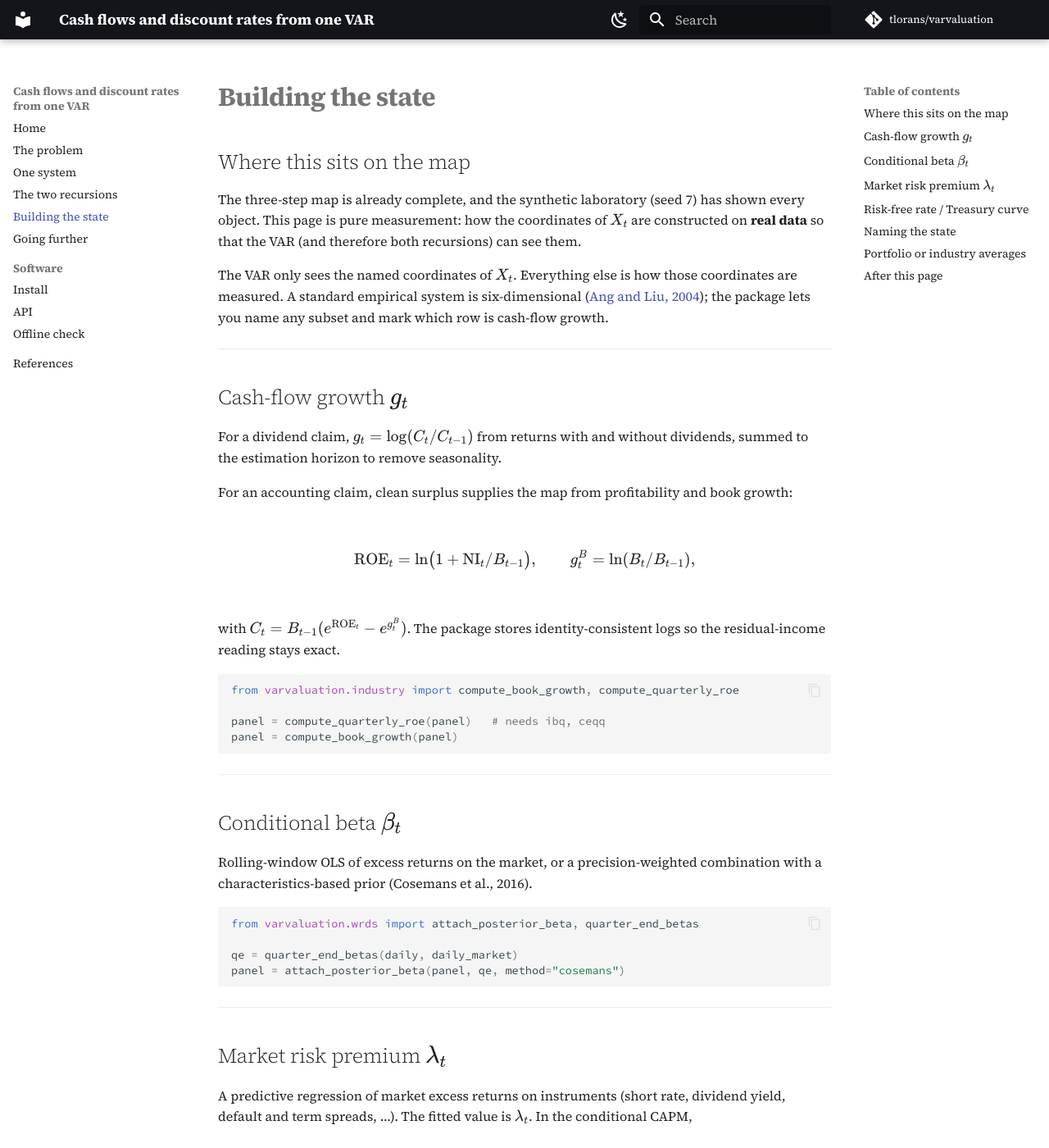
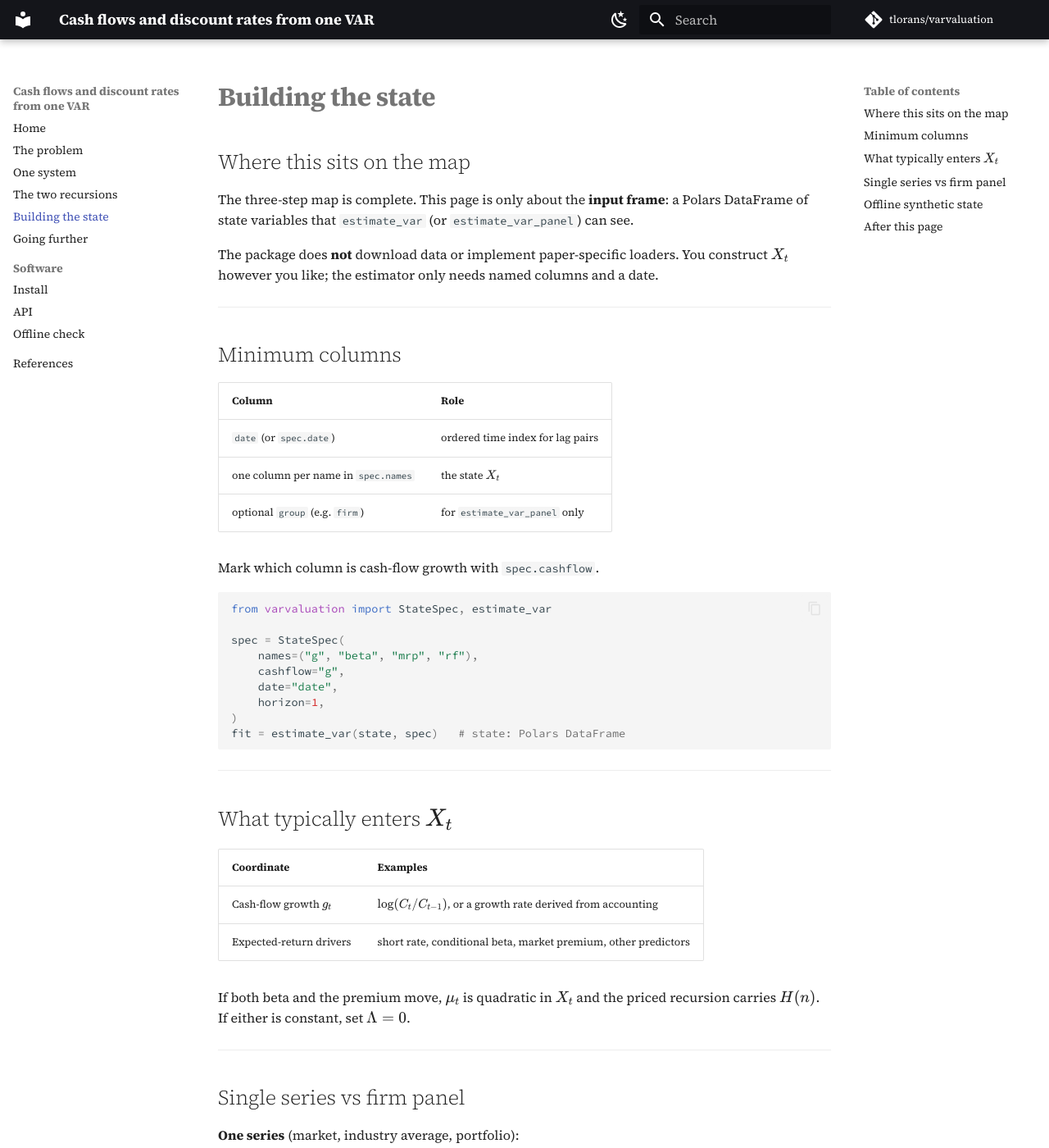
Before and after one commit to tlorans/varvaluation, an MkDocs documentation site: the page built from docs/guide/state.md, in a window 1280 px wide and 1400 px high. Shown: the whole window at 82% size. Built offline with MkDocs 1.6.1 and Material for MkDocs 9.7.7, drawn with Linux system fonts in a browser that asks for light colours; comment, search, counter and statistics services are not loaded; some of the changed text lies outside the part shown.

Commit message:
docs+examples: Polars-first API; drop data/paper artefacts from handbook

````diff
--- a/docs/api.md
+++ b/docs/api.md
@@ -1,91 +1,63 @@
 # API
 
-The public surface. Top-level imports (`import varvaluation as v`).
+Public surface (`import varvaluation as v`). The package is an **estimator**: Polars state in, VAR fit, Polars curve / value out.
 
-## Core path
+## Core
 
 | Name | Role |
 |---|---|
-| `StateSpec` | Named state layout; `cashflow` marks the growth row |
+| `StateSpec` | Named state layout; `cashflow` marks growth; optional `group` for panels |
 | `ExpectedReturnSpec` | Builds $(\xi,\Lambda)$ for $\mu_t=\alpha+\xi'X+X'\Lambda X$ |
-| `ValuationModel` / `AngLiuModel` | Cash-flow recursion, priced recursion, $\mu_t(n)$, `value` |
-| `estimate_var` / `estimate_var_panel` | Newey–West VAR(1) |
-| `isolate_channels` | Counterfactual value after zeroing named loadings |
-| `news_decomposition` / `treasury_test` | CF / DR news |
-| `pricing_errors` / `calibrate_alpha` | Model PV against market equity |
-| `simulate_paper_state` | Offline synthetic state for smoke tests |
+| `estimate_var` | Newey–West VAR(1) on one series |
+| `estimate_var_panel` | Same, lag pairs only inside `spec.group` |
+| `VARFit` | $\Phi$, $c$, $\Sigma$, residuals, `X_lag`, spectral radius |
+| `ValuationModel` | Recursions; Polars `spot_curve` / `curve_frame` / `value_frame` |
+| `simulate_state` | Offline synthetic Polars state (optional `group`) |
 
-### ValuationModel (alias `AngLiuModel`)
+### StateSpec
 
-Construct with `ValuationModel.from_var(fit, xi=..., Lambda=..., alpha=...)`.
-Refuses a spectral radius $\ge 1$.
+```python
+StateSpec(
+    names=("ret", "g"),   # columns in the Polars frame
+    cashflow="g",
+    date="date",
+    group=None,           # e.g. "firm" for estimate_var_panel
+    horizon=1,
+    nw_lags=12,
+)
+```
+
+### ValuationModel
+
+```python
+model = ValuationModel.from_var(fit, xi=..., Lambda=..., alpha=...)
+```
 
 | Method | Returns |
 |---|---|
-| `cashflow_expectation(X, n)` | $E_t[C_{t+k}]/C_t$ from the cash-flow recursion, length $n$ |
-| `cashflow_recursion(n)` | coefficients $(\bar a(k),\bar b(k))$ |
-| `price_recursion(n)` | coefficients $(a(k),b(k),H(k))$ |
-| `spot_rates(X, n)` | $\mu_t(1),\ldots,\mu_t(n)$ |
-| `value(X, C)` | sum of strips + geometric tail at $\mu_t(N)$ |
+| `spot_rates(X, n)` | `ndarray` of $\mu_t(1),\ldots,\mu_t(n)$ |
+| `cashflow_expectation(X, n)` | `ndarray` of $E_t[C_{t+k}]/C_t$ |
+| **`spot_curve(X, n)`** | **Polars** frame: `maturity`, `mu`, `cashflow_ratio`, `discount_factor` |
+| **`curve_frame(states, n=, id_cols=)`** | **Polars** long curves for many state rows |
+| **`value_frame(states, n=, id_cols=)`** | **Polars** `pv`, `n_used`, `tail_rate` per row |
+| `value(X, C=, n=)` | `ValuationResult` for one state vector |
 
 ### Estimation
 
 | Call | What it does |
 |---|---|
-| `estimate_var(df, spec)` | Newey–West VAR(1). Pairs $(X_t, X_{t+h})$, $h=$ `spec.horizon` |
-| `estimate_var_panel(df, spec)` | Same, pairs only inside `spec.group` |
-| `spectral_radius(Phi)` | Largest absolute eigenvalue |
+| `estimate_var(df, spec)` | pairs $(X_t, X_{t+h})$ on one series |
+| `estimate_var_panel(df, spec)` | same, only within `spec.group` |
 
-`VARFit` fields: `spec`, `Phi`, `c`, `Sigma`, `se`, `nobs`, `spectral_radius`, `residuals`, `residual_dates`, `X_lag`.
-
-## Optional residual-income numerator
-
-Same discount-rate side; cash flows from clean surplus instead of a
-single growth coordinate.
-
-| Name | Role |
-|---|---|
-| `ResidualIncome` | Clean-surplus map: $C = B(\exp(\mathrm{ROE})-\exp(g))$ |
-| `CCAPMSpec` | $\mu = R_f + \beta\cdot\mathrm{MRP}$ |
-| `TermStructureModel` | Residual-income reading of the same recursions |
-| `prepare_industry_state` / `select_sic` | Value-weighted industry series |
-| `flat_annuity_value` / `valuation_discrepancy` | Strip-sum diagnostics under a flat rate |
-
-### TermStructureModel
-
-`TermStructureModel.from_var(fit, ResidualIncome(), CCAPMSpec())`.
-
-| Method | Returns |
-|---|---|
-| `expected_cashflow(X, n)` | $E_t[C_{t+k}]/B_t$ under clean surplus |
-| `cost_of_capital(X, y, n)` | horizon-specific rates given an external Treasury curve $y$ |
-| `unconditional_curve(y, n)` | curve at $\bar x = (I-\Phi)^{-1}c$ |
-| `flat_ccapm_rate(X, y1)` | one-period $y(1)+\beta\cdot\mathrm{MRP}$ |
-| `annuity_value(X, y, n)` | strip sum under the curve |
-
-## `[data]`
-
-Not re-exported at top level. `import varvaluation.data`.
-
-`load_paper_macro()`, `load_treasury_curve()`, `interpolate_yields()`,
-`load_corporate_spread()`, `fit_mrp()`, `dividend_yield_from_returns()`,
-plus Ken French / FRED loaders.
-
-## `[wrds]`
-
-`import varvaluation.wrds`.
-
-`load_compustat_quarterly()`, `load_crsp_daily()`, `load_crsp_dsi()`,
-`quarter_end_betas()`, `attach_posterior_beta()`, plus the firm panel.
+`df` is a Polars DataFrame with `spec.date`, the columns in `spec.names`, and optionally `spec.group`.
 
 ## Exceptions
 
 | Exception | When |
 |---|---|
-| `StateSpecError` | unknown, duplicate, or empty names |
-| `SchemaError` | inbound frame fails Pandera |
+| `StateSpecError` | unknown or invalid state names |
+| `SchemaError` | frame fails validation |
 | `EstimationError` | too few lag pairs |
 | `NonStationaryVARError` | spectral radius $\ge 1$ |
-| `RecursionDivergedError` | a Gaussian integral left the positive reals |
-| `PerpetuityDivergesError` | non-positive terminal spot rate |
-| `ExtraNotInstalled` | `.data` or `.wrds` imported without the extra |
+| `RecursionDivergedError` | quadratic-Gaussian integral fails |
+| `PerpetuityDivergesError` | non-positive terminal spot |
--- a/docs/guide/state.md
+++ b/docs/guide/state.md
@@ -2,81 +2,21 @@
 
 ## Where this sits on the map
 
-The three-step map is already complete, and the synthetic laboratory (seed 7) has shown every object. This page is pure measurement: how the coordinates of $X_t$ are constructed on **real data** so that the VAR (and therefore both recursions) can see them.
+The three-step map is complete. This page is only about the **input frame**: a Polars DataFrame of state variables that `estimate_var` (or `estimate_var_panel`) can see.
 
-The VAR only sees the named coordinates of $X_t$. Everything else is how those coordinates are measured. A standard empirical system is six-dimensional ([Ang and Liu, 2004](../references.md#ang-liu-2004)); the package lets you name any subset and mark which row is cash-flow growth.
+The package does **not** download data or implement paper-specific loaders. You construct $X_t$ however you like; the estimator only needs named columns and a date.
 
 ---
 
-## Cash-flow growth $g_t$
+## Minimum columns
 
-For a dividend claim, $g_t = \log(C_t/C_{t-1})$ from returns with and without dividends, summed to the estimation horizon to remove seasonality.
+| Column | Role |
+|---|---|
+| `date` (or `spec.date`) | ordered time index for lag pairs |
+| one column per name in `spec.names` | the state $X_t$ |
+| optional `group` (e.g. `firm`) | for `estimate_var_panel` only |
 
-For an accounting claim, clean surplus supplies the map from profitability and book growth:
-
-$$
-\mathrm{ROE}_{t} = \ln\bigl(1 + \mathrm{NI}_{t}/B_{t-1}\bigr),
-\qquad
-g^{B}_{t} = \ln(B_t/B_{t-1}),
-$$
-
-with $C_t = B_{t-1}(e^{\mathrm{ROE}_t} - e^{g^{B}_t})$. The package stores identity-consistent logs so the residual-income reading stays exact.
-
-```python
-from varvaluation.industry import compute_book_growth, compute_quarterly_roe
-
-panel = compute_quarterly_roe(panel)   # needs ibq, ceqq
-panel = compute_book_growth(panel)
-```
-
----
-
-## Conditional beta $\beta_t$
-
-Rolling-window OLS of excess returns on the market, or a precision-weighted combination with a characteristics-based prior (Cosemans et al., 2016).
-
-```python
-from varvaluation.wrds import attach_posterior_beta, quarter_end_betas
-
-qe = quarter_end_betas(daily, daily_market)
-panel = attach_posterior_beta(panel, qe, method="cosemans")
-```
-
----
-
-## Market risk premium $\lambda_t$
-
-A predictive regression of market excess returns on instruments (short rate, dividend yield, default and term spreads, …). The fitted value is $\lambda_t$. In the conditional CAPM,
-
-$$
-\mu_t = \alpha + r_t + \beta_t\,\lambda_t,
-$$
-
-so both $\beta_t$ and $\lambda_t$ can sit in $X_t$ and make $\mu_t$ quadratic.
-
-```python
-from varvaluation.data import fit_mrp, load_paper_macro
-
-macro = load_paper_macro()
-macro = fit_mrp(macro).predict(macro)
-```
-
----
-
-## Risk-free rate / Treasury curve
-
-The short rate can be a coordinate of $X_t$. Alternatively a full Treasury curve $y(\tau)$ is kept **outside** the VAR and passed into the spot-rate calculation as data (FRED `GS1`…`GS30`, continuously compounded, interpolated to integer years).
-
-```python
-from varvaluation.data import interpolate_yields, load_treasury_curve
-
-curve = load_treasury_curve()
-y = interpolate_yields(curve.row(-1, named=True), n=30)
-```
-
----
-
-## Naming the state
+Mark which column is cash-flow growth with `spec.cashflow`.
 
 ```python
 from varvaluation import StateSpec, estimate_var
@@ -84,30 +24,76 @@ from varvaluation import StateSpec, estimate_var
 spec = StateSpec(
     names=("g", "beta", "mrp", "rf"),
     cashflow="g",
+    date="date",
     horizon=1,
 )
-fit = estimate_var(state, spec)   # → Φ, c, Σ
+fit = estimate_var(state, spec)   # state: Polars DataFrame
 ```
-
-`spec.cashflow` marks the row that feeds the cash-flow recursion. Everything else can still move $\mu_t$ through $\xi$ and $\Lambda$.
 
 ---
 
-## Portfolio or industry averages
+## What typically enters $X_t$
 
-Value-weight firm-level growth, beta, and profitability inside a filter; attach a common premium series. That is the series the VAR sees. Different portfolios produce different curves in the same month because they carry different average $\beta$ and different $\Phi$.
+| Coordinate | Examples |
+|---|---|
+| Cash-flow growth $g_t$ | $\log(C_t/C_{t-1})$, or a growth rate derived from accounting |
+| Expected-return drivers | short rate, conditional beta, market premium, other predictors |
+
+If both beta and the premium move, $\mu_t$ is quadratic in $X_t$ and the priced recursion carries $H(n)$. If either is constant, set $\Lambda=0$.
+
+---
+
+## Single series vs firm panel
+
+**One series** (market, industry average, portfolio):
 
 ```python
-from varvaluation import prepare_industry_state
-
-state = prepare_industry_state(panel, macro, spec, sic=((6000, 6199),))  # banks
-state = prepare_industry_state(panel, macro, spec, sic=((2830, 2836),))  # drugs
+fit = estimate_var(state, spec)
 ```
 
-![Spot curves by book-to-market decile](../assets/figures/spot_curves.png)
+**Panel of firms** — lag pairs only within each firm:
+
+```python
+spec = StateSpec(
+    names=("g", "beta", "mrp"),
+    cashflow="g",
+    group="firm",
+    horizon=1,
+)
+fit = estimate_var_panel(state, spec)
+```
+
+Then read curves for the last observation of each firm:
+
+```python
+from varvaluation import ExpectedReturnSpec, ValuationModel
+
+xi, Lambda = ExpectedReturnSpec(rate="…", beta="…", premium=()).xi_lambda(spec, {…})
+model = ValuationModel.from_var(fit, xi=xi, Lambda=Lambda, alpha=…)
+
+last = state.sort(["firm", "date"]).group_by("firm").tail(1)
+curves = model.curve_frame(last, n=30, id_cols=("firm",))
+values = model.value_frame(last, n=40, id_cols=("firm",))
+```
+
+Both returns are Polars DataFrames.
+
+---
+
+## Offline synthetic state
+
+For tests and the course figures:
+
+```python
+from varvaluation import simulate_state
+
+state, spec = simulate_state(nobs=400, seed=7)
+# panel demo:
+state, spec = simulate_state(nobs=200, seed=7, group="firm", n_groups=5)
+```
 
 !!! warning "The one rule"
-    Both recursions must always read from the **same** $(\Phi,c,\Sigma)$. If cash comes from one estimated system and rates from another, the covariance term is gone — which is the mistake the whole package exists to prevent.
+    Both recursions must read from the **same** $(\Phi,c,\Sigma)$. Never mix cash from one fit with rates from another.
 
 ---
 
@@ -115,7 +101,6 @@ state = prepare_industry_state(panel, macro, spec, sic=((2830, 2836),))  # drugs
 
 You should be able to:
 
-1. Name the coordinates that typically enter $X_t$ and say which one feeds the cash-flow recursion.
-2. Distinguish the case in which the Treasury curve sits inside the VAR from the case in which it is supplied externally.
-3. Construct a `StateSpec` that tells the package which row is growth.
-4. Switch the universe that enters $X_t$ without touching the recursions or the mental map.
+1. Build a `StateSpec` that names your columns and marks growth.
+2. Call `estimate_var` or `estimate_var_panel` on a Polars frame.
+3. Return curves and values with `spot_curve`, `curve_frame`, and `value_frame`.
````
Also changed, not shown: README.md (+38 -28 lines), docs/install.md (+5 -23 lines), 1 other file.
